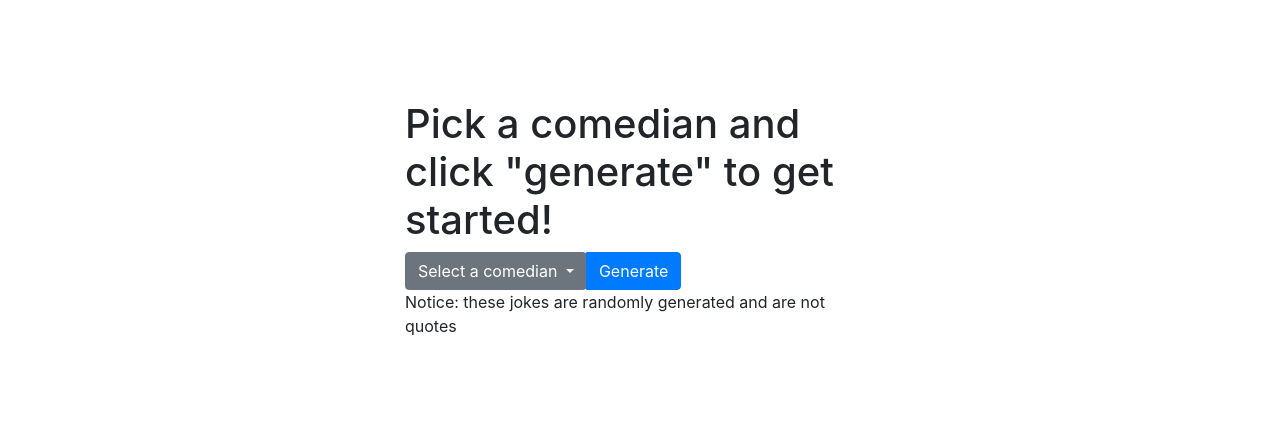
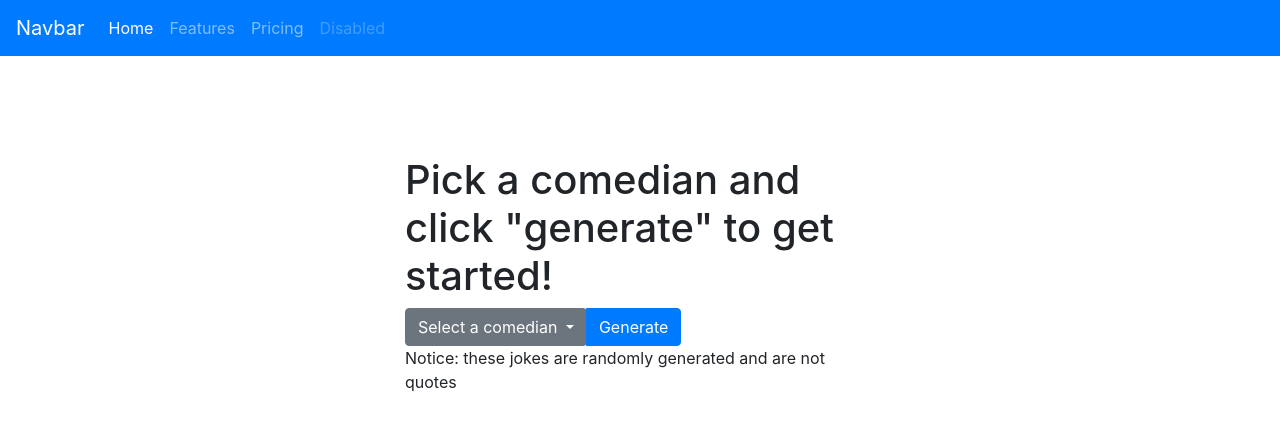
Before and after one commit to HKH515/markov-improv, a Flask app: page / in a window 1280 px wide. Shown: the top 431 px of the page. Run offline with Flask 2, Linux system fonts and the light colour scheme; some libraries are stand-ins or nearby versions.

Commit message:
added dummy navbar

```diff
--- a/templates/layout.html
+++ b/templates/layout.html
@@ -25,12 +25,12 @@
 </head>
 
 <body>
-  <div class="input-box-area">
-    {% block input_box_area %}{% endblock %}
+  <div class="navbar_container">
+    {% include "navbar.html" %}
   </div>
   <div class="container">
     {% block content %}{% endblock %}
-    <p>Notice: these jokes are randomly generated and are not quotes</p>
+    <p class="disclaimer">Notice: these jokes are randomly generated and are not quotes</p>
   </div>
 </body>
 
@@ -43,18 +43,7 @@
     $(".dropdown-item[data-value={{comedian_id}}]").addClass("active");
     $("#dropdownMenuButton").html("{{comedian}}");
     selected = "{{comedian_id}}";
-    //$(".dropdown-item").removeClass("caret");
-    //$(".dropdown-item[data-value={{comedian_id}}]").html($(this).text() + ' <span class="caret"></span>');
-    //$("#dropdownMenuButton:first-child").html($(this).text() + ' <span class="caret"></span>');
   });
-
-  /*$(".dropdown-menu a").click(function () {
-    //$("#dropdownMenuButton:first-child").html($(this).text() + ' <span class="caret"></span>');
-    console.log($(this).text);
-    selected = $(this).attr("data-value");
-    //console.log(selected);
-    //console.log($("#dropdownMenuButton:first-child"));
-  });*/
 
   $(".dropdown-item").click(function(){
     $(".dropdown-item").removeClass("active");
--- /dev/null
+++ b/templates/navbar.html
@@ -0,0 +1,22 @@
+<nav class="navbar navbar-expand navbar-dark bg-primary">
+  <a class="navbar-brand" href="#">Navbar</a>
+  <button class="navbar-toggler" type="button" data-toggle="collapse" data-target="#navbarNav" aria-controls="navbarNav" aria-expanded="false" aria-label="Toggle navigation">
+    <span class="navbar-toggler-icon"></span>
+  </button>
+  <div class="collapse navbar-collapse" id="navbarNav">
+    <ul class="navbar-nav">
+      <li class="nav-item active">
+        <a class="nav-link" href="#">Home <span class="sr-only">(current)</span></a>
+      </li>
+      <li class="nav-item">
+        <a class="nav-link" href="#">Features</a>
+      </li>
+      <li class="nav-item">
+        <a class="nav-link" href="#">Pricing</a>
+      </li>
+      <li class="nav-item">
+        <a class="nav-link disabled" href="#">Disabled</a>
+      </li>
+    </ul>
+  </div>
+</nav>
```
